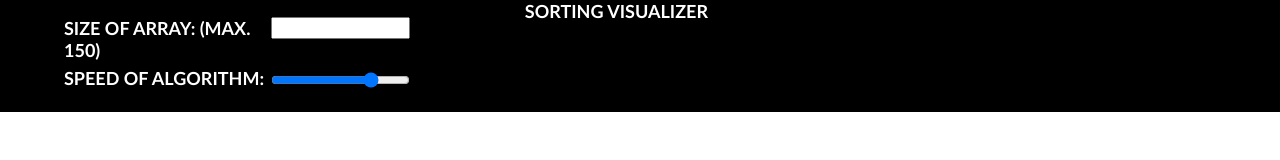
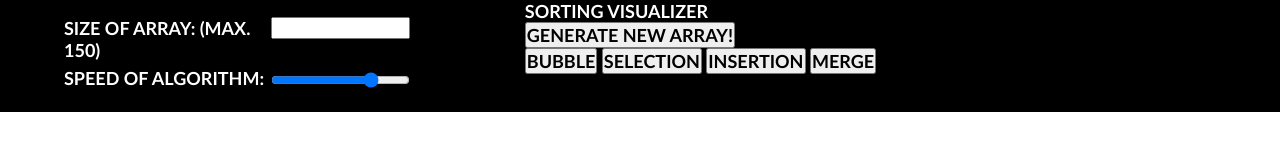
Before and after one commit to axhaar/Sorting-Visualizer, a plain HTML site: page index.html in a window 1280 px wide. Drawn offline with Linux system fonts and the light colour scheme.

Commit message:
added buttons for sorting

```diff
--- a/index.html
+++ b/index.html
@@ -17,7 +17,14 @@
             </div>
 
             <div class="header_right">
-                <p>Sorting Visualizer</p>
+                <p class="nav-heading">Sorting Visualizer</p>
+                <button id="a_generate">Generate New Array!</button>
+                <div class="algos">
+                    <button >Bubble</button>
+                    <button >Selection</button>
+                    <button >Insertion</button>
+                    <button >Merge</button>
+                </div>
             </div>
         </nav>
     </header>
```
Also changed, not shown: css/style.css (line endings or trailing spaces).
